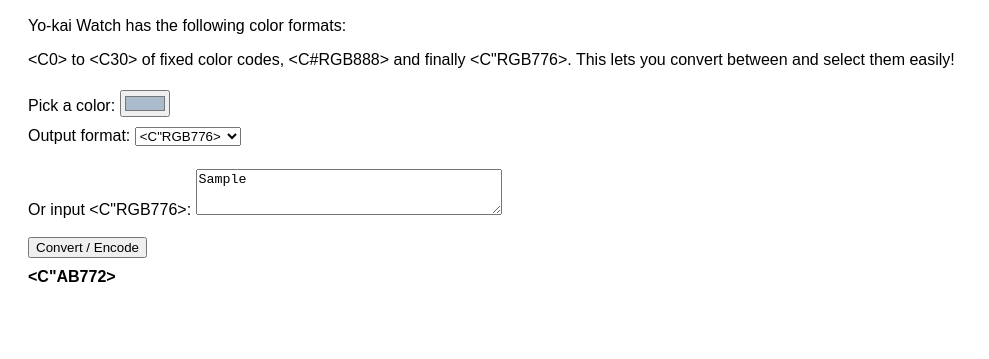
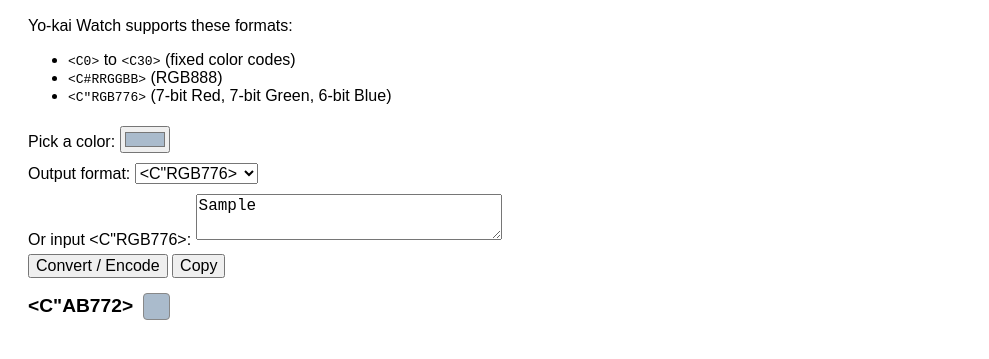
Before and after one commit to n123git/yw-color, a plain HTML site: page index.html in a window 1280 px wide. Both pictures are taken after typing "Sample" into the empty fields and a click on the button "Convert / Encode". Shown: the part 79-438 px from the top of the page, without its empty margins (0-989 px from the left). Drawn offline with Linux system fonts and the light colour scheme.

Commit message:
Update index.html

```diff
--- a/index.html
+++ b/index.html
@@ -5,8 +5,21 @@
 <title>Yo-kai Watch Color Calculator</title>
 <style>
   body { font-family: sans-serif; padding: 20px; }
-  input, select { margin: 5px 0; }
-  #output { margin-top: 10px; font-weight: bold; }
+  input, select, textarea, button { margin: 5px 0; font-size: 1rem; }
+  #output {
+    margin-top: 10px;
+    font-weight: bold;
+    font-size: 1.2rem;
+    display: flex;
+    align-items: center;
+    gap: 10px;
+  }
+  #previewBox {
+    width: 25px;
+    height: 25px;
+    border-radius: 4px;
+    border: 1px solid #888;
+  }
   textarea { width: 300px; height: 40px; }
 </style>
 </head>
@@ -14,8 +27,13 @@
 
 <h2>Yo-kai Watch Color Calculator</h2>
 
-<p>Yo-kai Watch has the following color formats:</p>
-<p>&lt;C0&gt; to &lt;C30&gt; of fixed color codes, &lt;C#RGB888&gt; and finally &lt;C"RGB776&gt;. This lets you convert between and select them easily!</p>
+<p>Yo-kai Watch supports these formats:</p>
+<ul>
+  <li><code>&lt;C0&gt;</code> to <code>&lt;C30&gt;</code> (fixed color codes)</li>
+  <li><code>&lt;C#RRGGBB&gt;</code> (RGB888)</li>
+  <li><code>&lt;C"RGB776&gt;</code> (7-bit Red, 7-bit Green, 6-bit Blue)</li>
+</ul>
+
 <label for="colorPicker">Pick a color:</label>
 <input type="color" id="colorPicker" value="#aabbcc">
 
@@ -25,22 +43,20 @@
   <option value="RGB776">&lt;C"RGB776&gt;</option>
   <option value="RGB888">&lt;C#RGB888&gt;</option>
 </select>
+</div>
 
-<br>
-</div>
-<br/>
 <div>
 <label for="inputText">Or input &lt;C"RGB776&gt;:</label>
 <textarea id="inputText" placeholder='e.g., <C"4EEBF>'></textarea>
-
-<br>
 </div>
 
+<button id="encodeBtn">Convert / Encode</button>
+<button id="copyBtn">Copy</button>
 
-<br>
-<button id="encodeBtn">Convert / Encode</button>
-
-<div id="output"></div>
+<div id="output">
+  <span id="outputText"></span>
+  <div id="previewBox"></div>
+</div>
 
 <script>
 function rgb888ToRgb776(r, g, b) {
@@ -48,8 +64,7 @@ function rgb888ToRgb776(r, g, b) {
     let g7 = Math.round(g / 255 * 127);
     let b6 = Math.round(b / 255 * 63);
     let value = (r7 << 13) | (g7 << 6) | b6;
-    let hex = value.toString(16).toUpperCase();
-    return hex.padStart(5,'0'); // 5 hex digits
+    return value.toString(16).toUpperCase().padStart(5, '0'); // 5 hex digits
 }
 
 function rgb776ToRgb888(hex776) {
@@ -60,40 +75,52 @@ function rgb776ToRgb888(hex776) {
     let r = Math.round(r7 * 255 / 127);
     let g = Math.round(g7 * 255 / 127);
     let b = Math.round(b6 * 255 / 63);
-    return {r, g, b};
+    return { r, g, b };
 }
 
-function rgbToHex(r,g,b) {
+function rgbToHex(r, g, b) {
     return ((1<<24) + (r<<16) + (g<<8) + b).toString(16).slice(1).toUpperCase();
 }
 
-document.getElementById('encodeBtn').addEventListener('click', () => {
+function updateOutput() {
     const colorPicker = document.getElementById('colorPicker').value;
     const inputText = document.getElementById('inputText').value.trim();
     const format = document.getElementById('format').value;
 
     let output = '';
 
-    if(inputText.startsWith('<C"') && inputText.endsWith('>')) {
+    if (/^<C"[0-9A-Fa-f]{5}>$/.test(inputText)) {
         // Decode RGB776 input
-        let hex776 = inputText.slice(3,-1); // remove <C" and >
+        let hex776 = inputText.slice(3, -1);
         let rgb = rgb776ToRgb888(hex776);
-        output = `<C#${rgbToHex(rgb.r, rgb.g, rgb.b)}>`; // no quotes
+        document.getElementById('colorPicker').value = `#${rgbToHex(rgb.r, rgb.g, rgb.b)}`;
+        output = `<C#${rgbToHex(rgb.r, rgb.g, rgb.b)}>`;
     } else {
-        // Use color picker
-        const r = parseInt(colorPicker.substr(1,2),16);
-        const g = parseInt(colorPicker.substr(3,2),16);
-        const b = parseInt(colorPicker.substr(5,2),16);
+        // Encode from color picker
+        const r = parseInt(colorPicker.substr(1, 2), 16);
+        const g = parseInt(colorPicker.substr(3, 2), 16);
+        const b = parseInt(colorPicker.substr(5, 2), 16);
 
-        if(format === 'RGB776') {
-            const hex776 = rgb888ToRgb776(r,g,b);
-            output = `<C"${hex776}>`;
+        if (format === 'RGB776') {
+            output = `<C"${rgb888ToRgb776(r, g, b)}>`;
         } else {
             output = `<C#${colorPicker.substr(1).toUpperCase()}>`;
         }
     }
 
-    document.getElementById('output').textContent = output;
+    document.getElementById('outputText').textContent = output;
+    document.getElementById('previewBox').style.backgroundColor = colorPicker;
+}
+
+document.getElementById('encodeBtn').addEventListener('click', updateOutput);
+
+// Live preview when picking a color
+document.getElementById('colorPicker').addEventListener('input', updateOutput);
+
+// Copy button
+document.getElementById('copyBtn').addEventListener('click', () => {
+    const text = document.getElementById('outputText').textContent;
+    if (text) navigator.clipboard.writeText(text);
 });
 </script>
 
```
